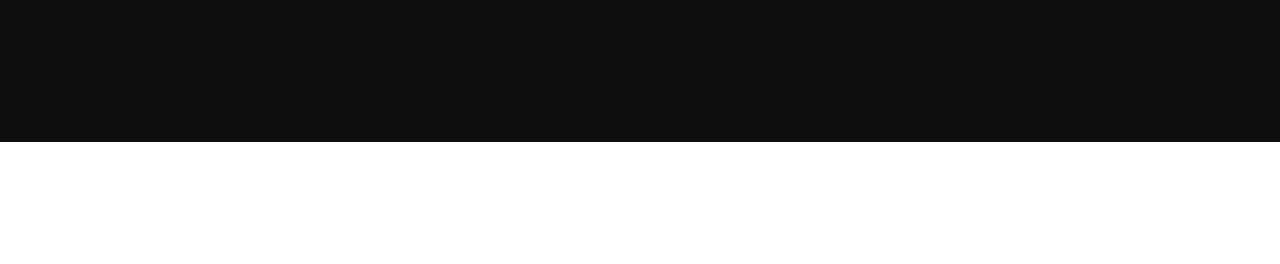
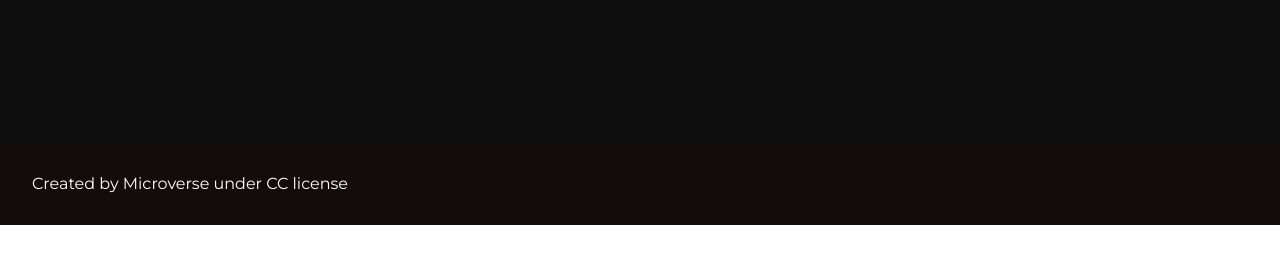
Before and after one commit to Daf98/Spotify-API, a website built with webpack: page src/index.html in a window 1280 px wide. Shown: the part 72-336 px from the top of the page. Built offline with nearby package versions, Linux system fonts and the light colour scheme; no server answers.

Commit message:
Add footer and fix linters

```diff
--- a/src/index.html
+++ b/src/index.html
@@ -22,5 +22,6 @@
       </nav>
     </header>
     <main id="main"></main>
+    <footer class="footer">Created by Microverse under CC license</footer>
   </body>
 </html>
--- a/src/index.js
+++ b/src/index.js
@@ -1,6 +1,7 @@
 import spotifyAPI from './spotifyAPI.js';
 import likes from './likes.js';
 import comments from './comments.js';
+
 spotifyAPI();
 likes();
 comments();
--- a/src/likes.js
+++ b/src/likes.js
@@ -1,4 +1,5 @@
-const likes = () => {const newLike = async () => {
+const likes = () => {
+  const newLike = async () => {
     const response = await fetch(
       'https://us-central1-involvement-api.cloudfunctions.net/capstoneApi/apps/IdQnbnyUh784FAUyhm2C/likes/',
       {
@@ -23,6 +24,6 @@ const likes = () => {const newLike = async () => {
     const like = await response.json();
     return like;
   };
-}
+};
 
 export default likes;
--- a/src/style.css
+++ b/src/style.css
@@ -85,3 +85,8 @@ button:hover {
   display: flex;
   gap: 100px;
 }
+
+.footer {
+  padding: 2rem;
+  background-color: #140c0b;
+}
```
Also changed, not shown: src/comments.js (+4 -3 lines), dist/39ad873155bd0cd3611b.png (deleted), dist/images/28fc01f67d4cfd4d45a4.png (added), dist/index.html, dist/main.js, dist/runtime.js.
